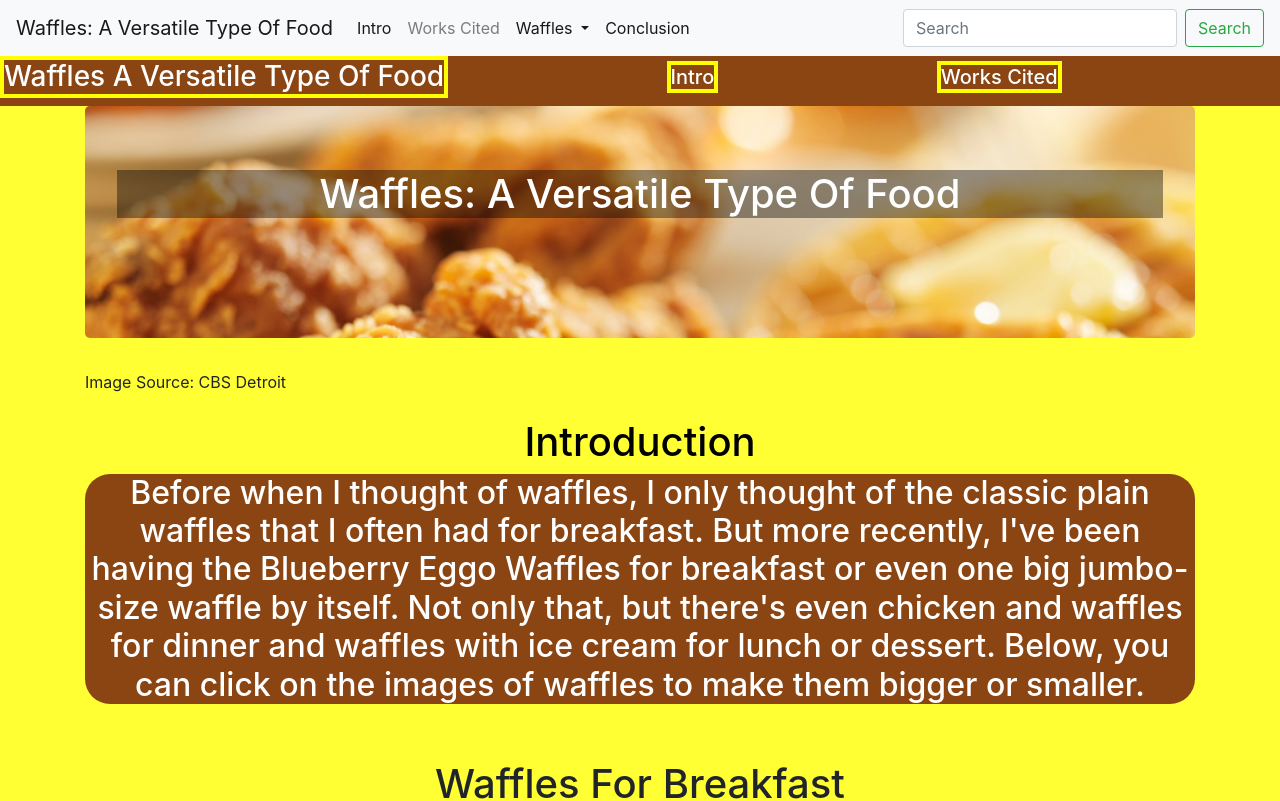
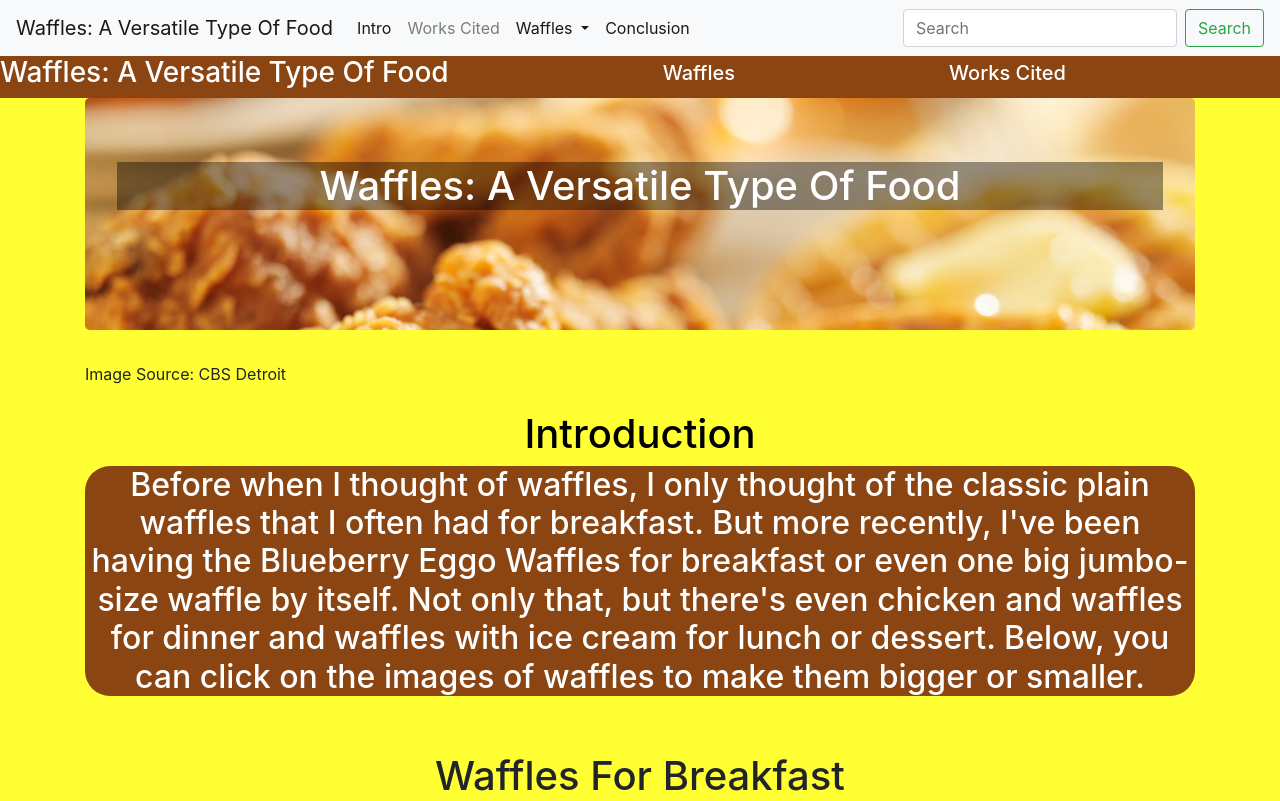
Before and after one commit to christopherf242/Waffles-A-Versatile-Type-Of-Food, a React (Create React App) app: page / in a window 1280 px wide. Shown: the top 801 px of the page. Built offline with nearby package versions, Linux system fonts and the light colour scheme.

Commit message:
I updated links and words in navigation bar

```diff
--- a/public/index.html
+++ b/public/index.html
@@ -71,11 +71,11 @@
 
     <div class="navigation-bar">
 
-      <h3 class="navigation-bar-words">Waffles A Versatile Type Of Food</h3>
+      <h3 class="navigation-bar-words">Waffles: A Versatile Type Of Food</h3>
 
-      <h5 class="navigation-bar-words">Intro</h5>
+      <h5 class="navigation-bar-words"><a class="navigation-bar-words" href="#breakfast">Waffles</a></h5>
 
-      <h5 class="navigation-bar-words">Works Cited</h5>
+      <h5 class="navigation-bar-words"><a href="./worksCited.html" class="navigation-bar-words">Works Cited</a></h5>
 
       <br>
 
--- a/public/indexHtml.css
+++ b/public/indexHtml.css
@@ -19,10 +19,9 @@ body {
 
 .navigation-bar-words {
   color: white;
-  border: 4px solid yellow;
+  /*border: 4px solid dodgerblue; */
 }
-/* "..\img\Blueberry-Eggo-Waffles-pic.png" */
-/* './Blueberry-Eggo-Waffles-pic.png' */
+
 .jumboBackgroundImage {
   background-image: url('./cbs-detroit-chicken-and-waffles-pic1.jpg');
   background-repeat: no-repeat;
```
